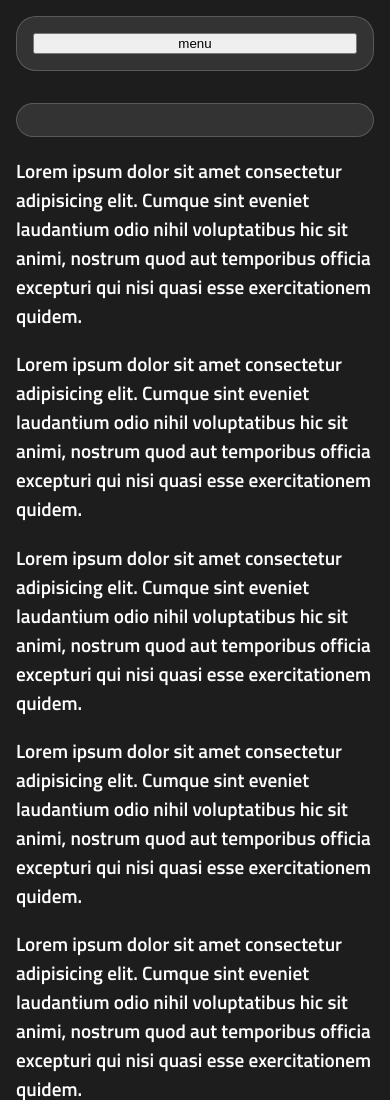
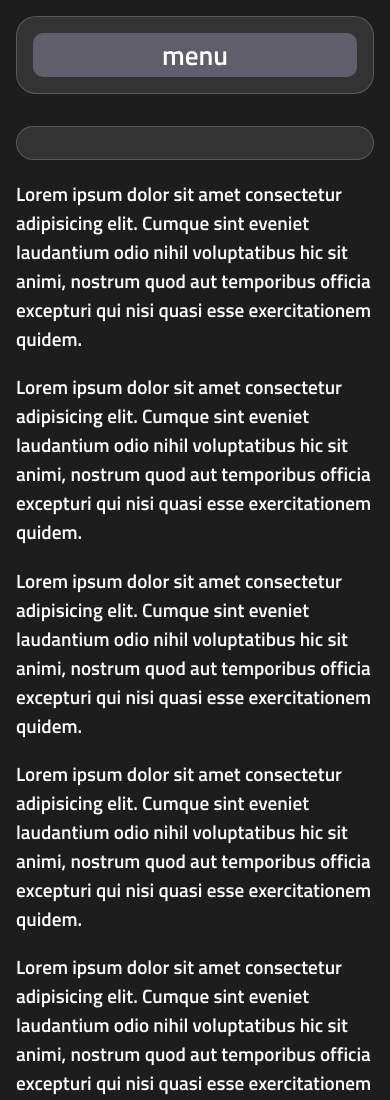
Before and after one commit to Gabi-r7/Web-Simulado-ENEM, a website: page src/tabs/home/index.html in a window 390 px wide. Shown: the top 1100 px of the page. Drawn offline with nearby package versions, Linux system fonts and the light colour scheme; no server answers.

Commit message:
funfa pls 2

```diff
--- a/src/assets/css/nav.css
+++ b/src/assets/css/nav.css
@@ -169,5 +169,16 @@ main.maisEspaco{
         padding: 1rem;
     }
 
+    .showNavContent > button{
+        font-family: "Titillium Web", sans-serif;
+        font-weight: 600;
+        font-style: normal;
+        font-size: 1.7rem;
+        border-radius: 10px;
+        border: none;
+        color: white;
+        background-color: var(--cor-terciaria);
+    }
+
 
 }
```
